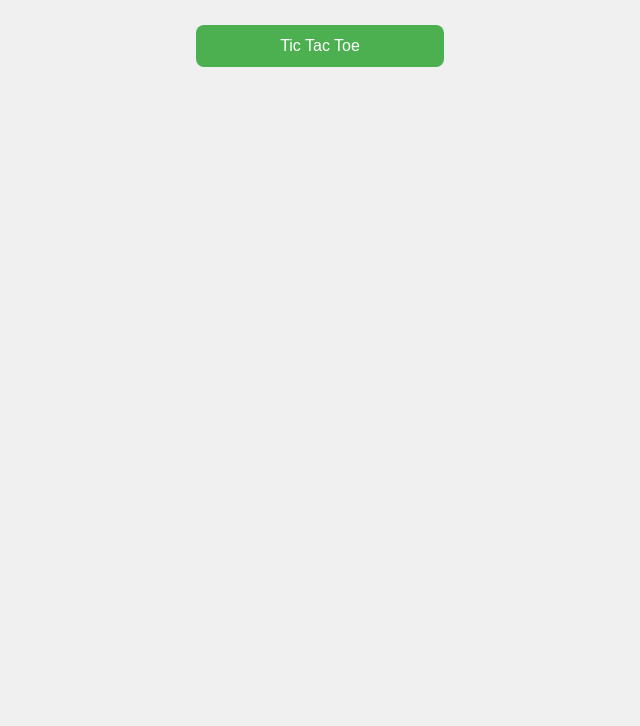
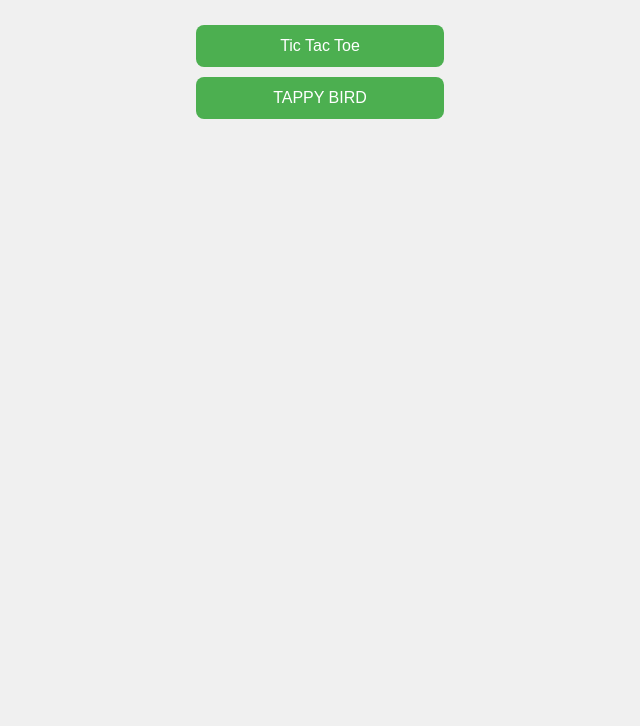
Before and after one commit to Hakerboy68/quickplayhub, a plain HTML site: page index.html in a window 1280 px wide. Shown: the part 74-800 px from the top of the page, without its empty margins (320-960 px from the left). Drawn offline with Linux system fonts and the light colour scheme.

Commit message:
Update index.html

```diff
--- a/index.html
+++ b/index.html
@@ -10,7 +10,8 @@
   <h1>🎮 QUICKPLAYHUB</h1>
   <div id="game-list">
     <a href="games/tictactoe.html">Tic Tac Toe</a>
-    <!-- Add more games here -->
+         <a href="games/TAPPYBIRD.html">TAPPY BIRD</a>
+
   </div>
   <script src="main.js"></script>
 </body>
```
